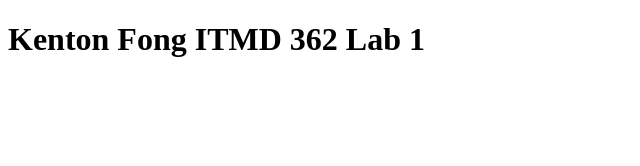
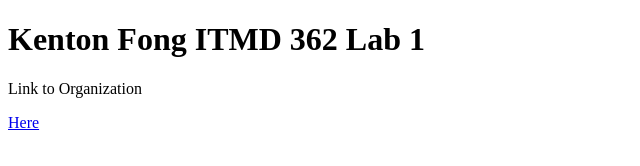
Before and after one commit to KentonFongITMD362/lab1, a plain HTML site: page index.html in a window 1280 px wide. Shown: the whole page, without its empty margins (0-640 px from the left). Drawn offline with Linux system fonts and the light colour scheme.

Commit message:
adding link

```diff
--- a/index.html
+++ b/index.html
@@ -11,7 +11,8 @@
 
 <body>
   <h1>Kenton Fong ITMD 362 Lab 1</h1>
-
+  <p>Link to Organization </p>
+  <a href="https://kentonfongitmd362.github.io/lab1/">Here</a>
 
 </body>
 
```
